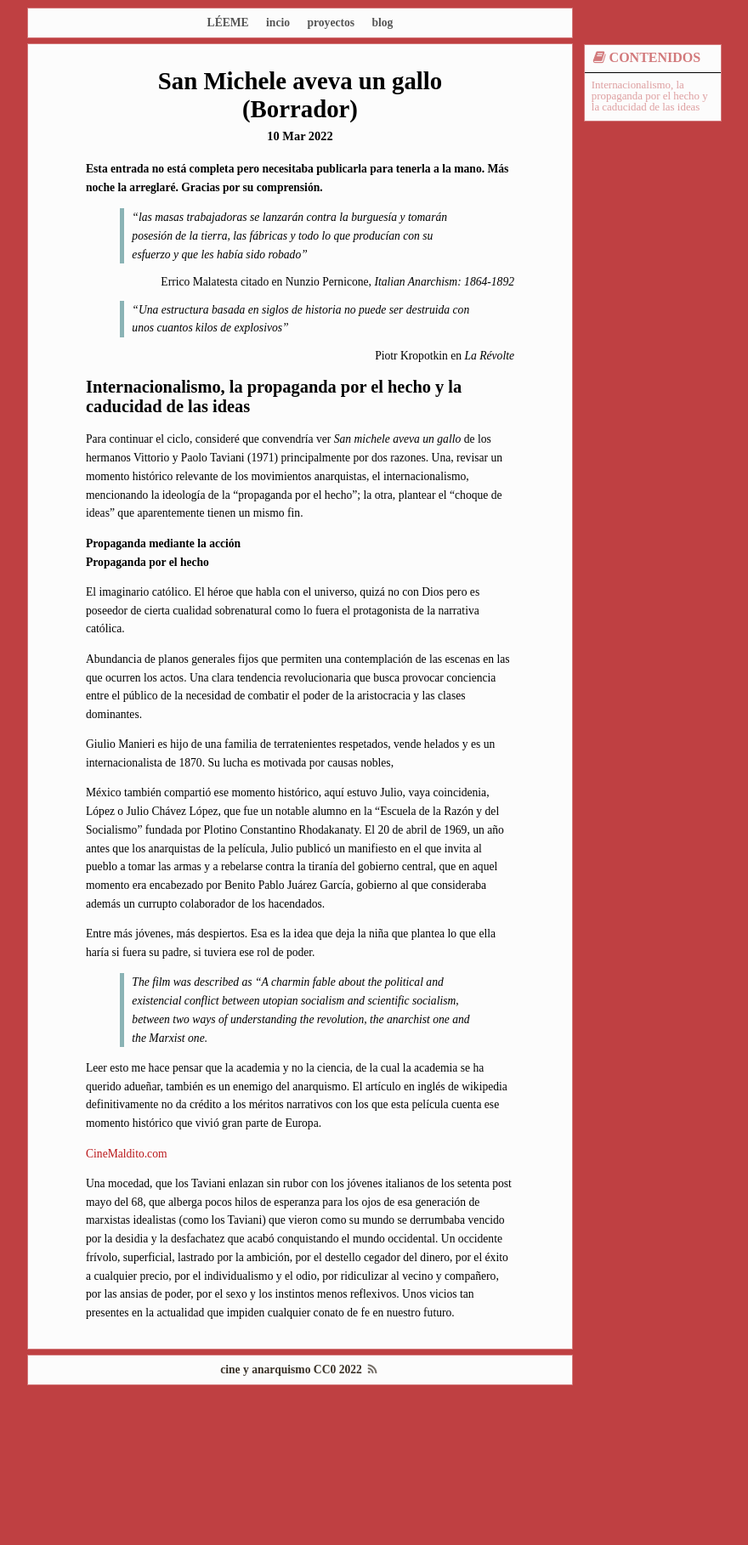
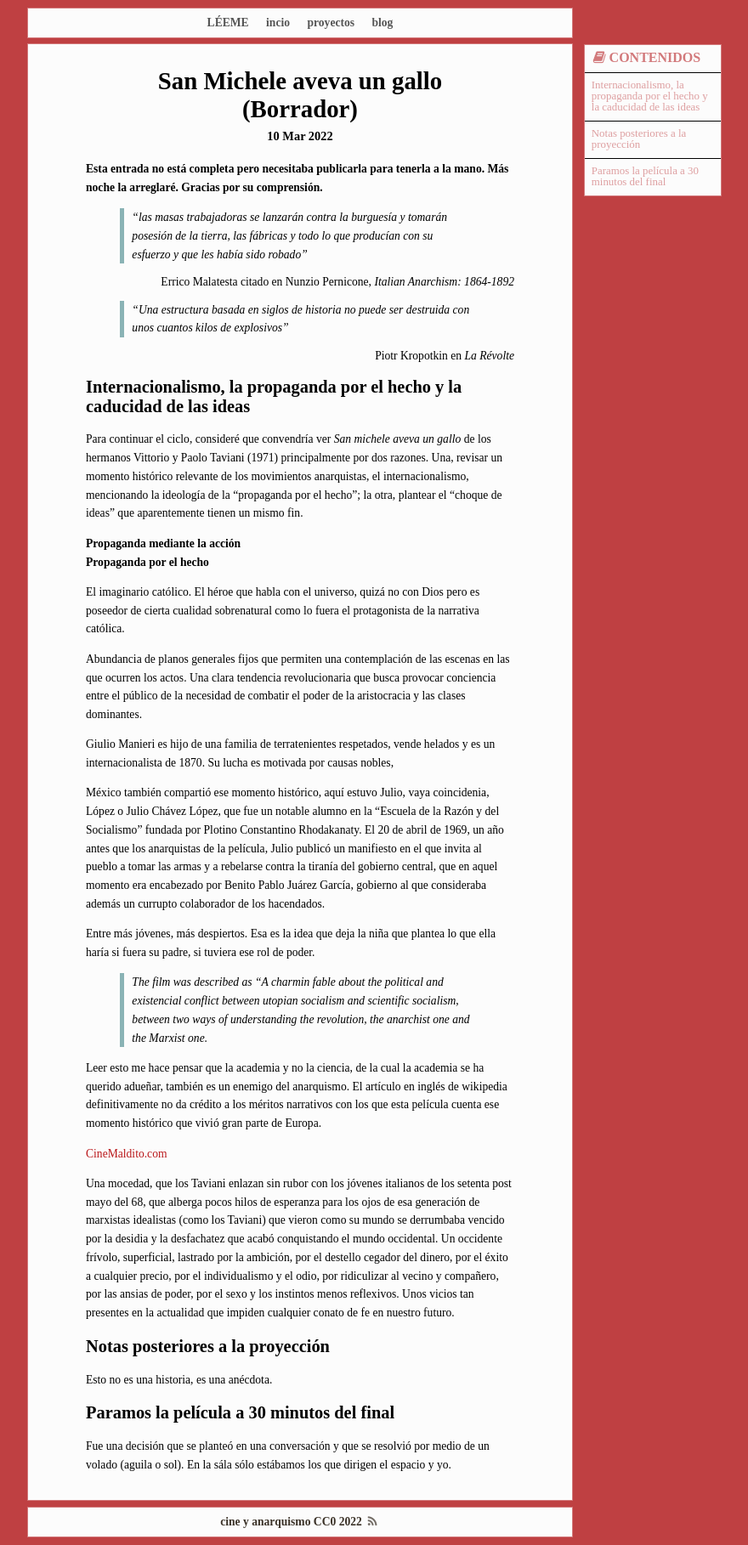
Before and after one commit to Sbector/cine-y-anarquismo, a Jekyll site: the page built from _posts/2022-03-10-san-michele-aveva-un-gallo.md, in a window 1280 px wide. Shown: the whole page at 85% size, without its empty margins (287-1167 px from the left). Built offline with Jekyll 4.4.1, drawn with Linux system fonts in a browser that asks for light colours; some web fonts are replaced; before the commit the page ends 1639 px from its top, so only the background shows below that.

Commit message:
Update Taviani
Quedan pendientes las entradas del 2 películas

```diff
--- a/_posts/2022-03-10-san-michele-aveva-un-gallo.md
+++ b/_posts/2022-03-10-san-michele-aveva-un-gallo.md
@@ -43,3 +43,11 @@ Leer esto me hace pensar que la academia y no la ciencia, de la cual la academia
 [CineMaldito.com](https://www.cinemaldito.com/paolo-taviani-y-vittorio-taviani-a-examen/)
 
 Una mocedad, que los Taviani enlazan sin rubor con los jóvenes italianos de los setenta post mayo del 68, que alberga pocos hilos de esperanza para los ojos de esa generación de marxistas idealistas (como los Taviani) que vieron como su mundo se derrumbaba vencido por la desidia y la desfachatez que acabó conquistando el mundo occidental. Un occidente frívolo, superficial, lastrado por la ambición, por el destello cegador del dinero, por el éxito a cualquier precio, por el individualismo y el odio, por ridiculizar al vecino y compañero, por las ansias de poder, por el sexo y los instintos menos reflexivos. Unos vicios tan presentes en la actualidad que impiden cualquier conato de fe en nuestro futuro.
+
+## Notas posteriores a la proyección
+
+Esto no es una historia, es una anécdota.
+
+## Paramos la película a 30 minutos del final
+
+Fue una decisión que se planteó en una conversación y que se resolvió por medio de un volado (aguila o sol). En la sála sólo estábamos los que dirigen el espacio y yo.
```
